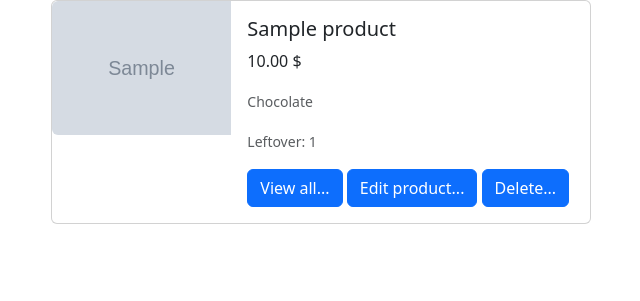
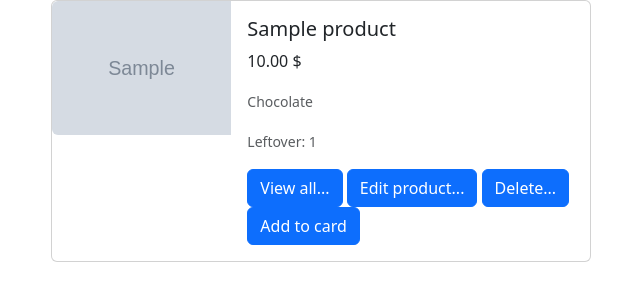
Before and after one commit to bitterslim/homework_60_alima_utkelbayeva, a Django app: page / in a window 1280 px wide. Shown: the part 56-357 px from the top of the page, without its empty margins (31-671 px from the left). Run offline with Django 4.2, Linux system fonts and the light colour scheme; tables that the repository leaves empty hold one stand-in row (values such as "Sample post"); grey boxes marked "Sample" are stand-in pictures.

Commit message:
Дабвлена переход в корзину

```diff
--- a/webapp/templates/index.html
+++ b/webapp/templates/index.html
@@ -22,8 +22,13 @@
         <a href="{% url 'product_detail' product.pk %}" class="btn btn-primary">View all...</a>
         <a href="{% url 'product_update' product.pk %}" class="btn btn-primary">Edit product...</a>
         <a href="{% url 'product_delete' product.pk %}" class="btn btn-primary">Delete...</a>
-
-
+<form method="POST" action="{% url 'cart_create' %}">
+    {% csrf_token %}
+    <input type="hidden" name="product_id" value="{{ product.id }}">
+    <button type="submit" class="btn btn-primary">
+        <i class="fa fa-shopping-cart"></i> Add to card
+    </button>
+</form>
       </div>
     </div>
   </div>
```
